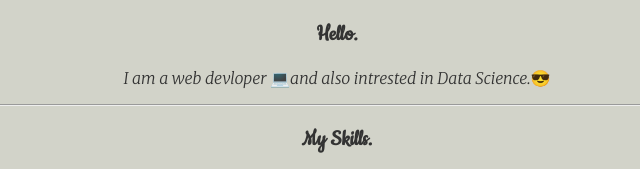
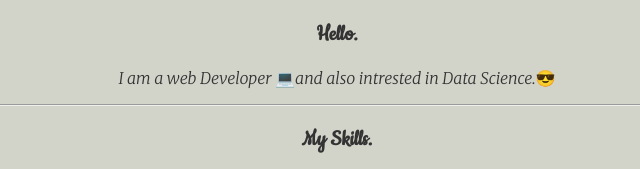
Before and after one commit to Ashish725/Profile2.0, a plain HTML site: page index.html in a window 1280 px wide. Shown: the part 1071-1240 px from the top of the page, 303-943 px from the left. Drawn offline with Linux system fonts and the light colour scheme.

Commit message:
Update index.html

```diff
--- a/index.html
+++ b/index.html
@@ -35,7 +35,7 @@
       <div class="profile">
         <img src="ashish.jpg" alt="my-img">
         <h2>Hello.</h2>
-        <p>I am a web devloper 💻and also intrested in Data Science.😎</p>
+        <p>I am a web Developer 💻and also intrested in Data Science.😎</p>
       </div>
       <hr>
       <div class="skills">
```
